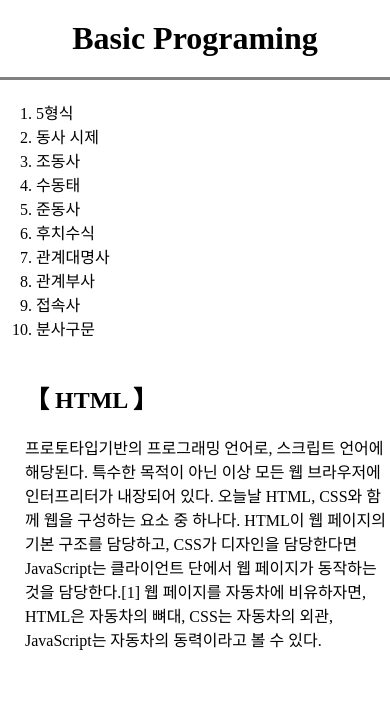
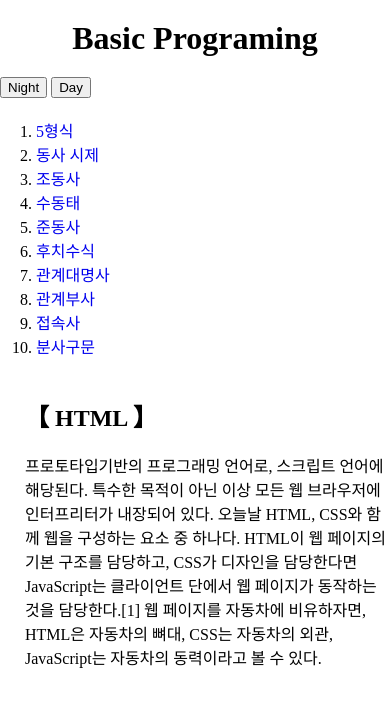
Before and after one commit to onegate21/git_first, a plain HTML site: page index.html in a window 390 px wide. Drawn offline with Linux system fonts and the light colour scheme.

Commit message:
Add files via upload

```diff
--- a/index.html
+++ b/index.html
@@ -10,6 +10,9 @@
 
     <body>
         <h1> Basic Programing </h1>
+
+        <input type="button" value="Night" onclick="document.querySelector('body').style.backgroundColor='black'; document.querySelector('body').style.color='white';">
+        <input type="button" value="Day"   onclick="document.querySelector('body').style.backgroundColor='white'; document.querySelector('body').style.color='black';">
 
         <div id="grid">
             <ol>
@@ -34,4 +37,5 @@
         </div>
 
     </body>
+
 </html>
--- a/styles.css
+++ b/styles.css
@@ -2,7 +2,6 @@
 body {
     margin: 0;
 }
-
 h1 {
     font-size: 40px;
     text-align: center;
@@ -10,12 +9,9 @@
     margin: 0;
     padding: 20px;
 }
-
 a {
-    color: black;
     text-decoration: none;
 }
-
 #grid ol {
     border-right: 3px solid gray;
     width: 120px;
@@ -28,7 +24,6 @@
     display: grid;
     grid-template-columns: 170px 1fr;
 }
-
 #article {
     padding-left: 25px;
 }
@@ -37,11 +32,11 @@
     #grid {
         display: block;
     }
-
     #grid ol {
         border-right: none;
     }
     h1 {
         font-size: 32px;
+        border-bottom: none;
     }
 }
```
